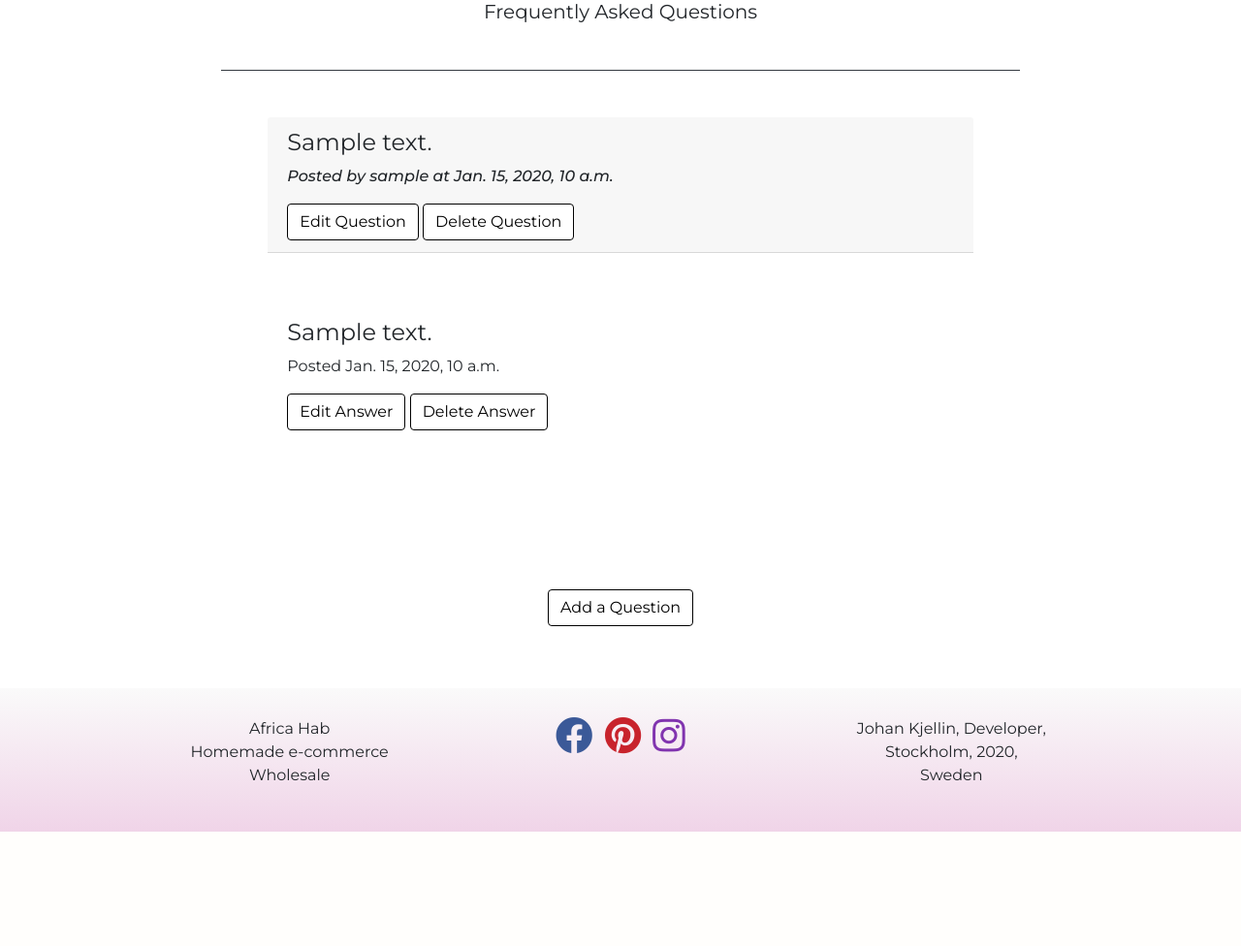
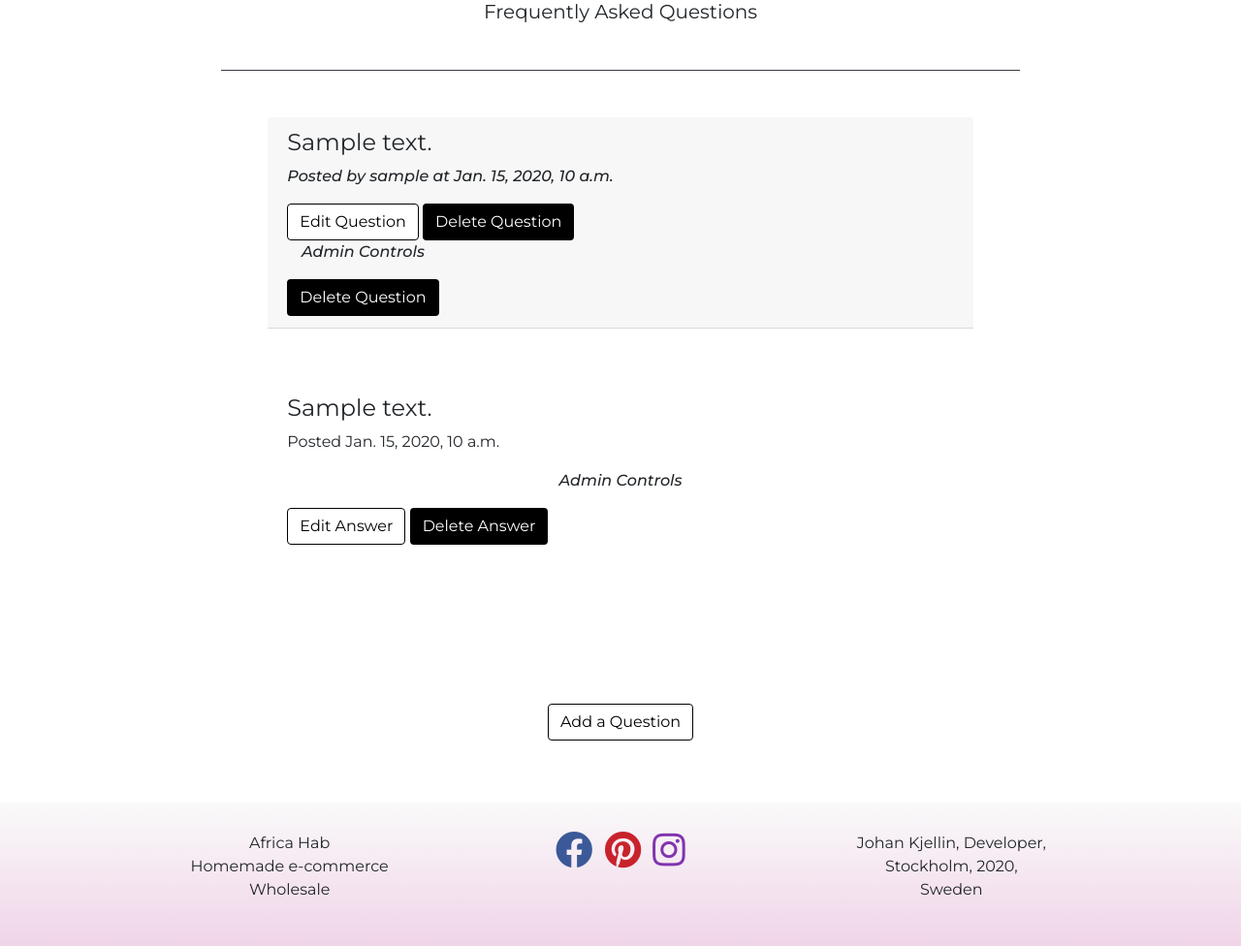
Before and after one commit to Voggastur/full-stack-framework-project, a Django app: page /faq/ in a window 1280 px wide. Shown: the part 472-1448 px from the top of the page at 97% size. Before the commit the page ends 1330 px from the top, so only its background shows below. Run offline with Django 3.2, Linux system fonts and the light colour scheme; a user stored in the database is signed in; tables that the repository leaves empty hold one stand-in row (values such as "Sample post"); parts of the project's set-up code (start-up, migrations or seed data) failed here and were passed over; some libraries are stand-ins or nearby versions.

Commit message:
added another admin controls for delete_question if answer already exists

```diff
--- a/faq/templates/faq/faq.html
+++ b/faq/templates/faq/faq.html
@@ -28,7 +28,13 @@
                     {% if question.created_by == request.user %}
                     <div class="button-wrapper">
                         <a class="btn btn-outline-black" href="{% url 'edit_question' question.id %}">Edit Question</a>
-                        <a class="btn btn-outline-black" href="{% url 'delete_question' question.id %}">Delete Question</a>
+                        <a class="btn btn-black" href="{% url 'delete_question' question.id %}">Delete Question</a>
+                    </div>
+                    {% endif %}
+                    {% if request.user.is_superuser %}
+                    <div class="button-wrapper">
+                        <p class="button-wrapper-p">Admin Controls</p>
+                        <a class="btn btn-black" href="{% url 'delete_question' question.id %}">Delete Question</a>
                     </div>
                     {% endif %}
                 </div>
@@ -40,8 +46,9 @@
                         <p class="text-left">Posted {{ question.related_answer.created_at }}</p>
                         <!-- If user is admin, edit and delete buttons for this answer are visible -->
                         {% if request.user.is_superuser %}
-                        <a class="btn btn-outline-black" href="{% url 'edit_answer' question.related_answer.id %}">Edit Answer</a>
-                        <a class="btn btn-outline-black" href="{% url 'delete_answer' question.related_answer.id %}">Delete Answer</a>
+                        <p class="button-wrapper-p">Admin Controls</p>
+                        <button class="btn btn-outline-black" href="{% url 'edit_answer' question.related_answer.id %}">Edit Answer</button>
+                        <a class="btn btn-black" href="{% url 'delete_answer' question.related_answer.id %}">Delete Answer</a>
                         {% endif %}
                     </div>
                     {% else %}
@@ -51,10 +58,10 @@
                         </p>
                         {% if request.user.is_superuser %}
                         <div class="button-wrapper">
-                            <p>Admin Controls</p>
+                            <p class="button-wrapper-p">Admin Controls</p>
                             <!-- Button for 'add_answer' or delete_question for easy admin access -->
                             <a class="btn btn-outline-black" href="{% url 'add_answer' question.id %}">Add an answer</a>
-                            <a class="btn btn-outline-black" href="{% url 'delete_question' question.id %}">Delete Question</a>
+                            <a class="btn btn-black" href="{% url 'delete_question' question.id %}">Delete Question</a>
                         </div>
                         {% endif %}
                     </div>
```
